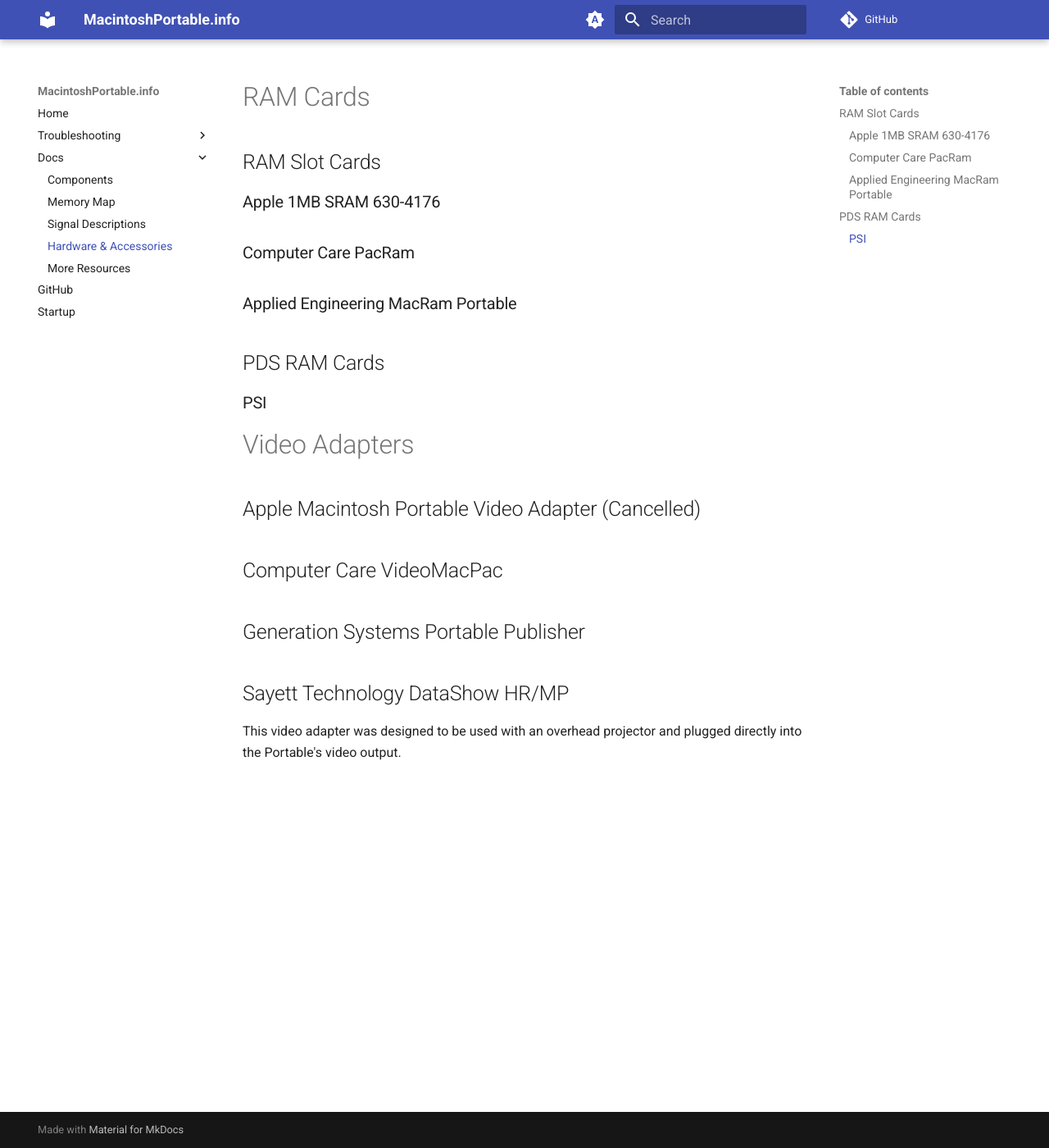
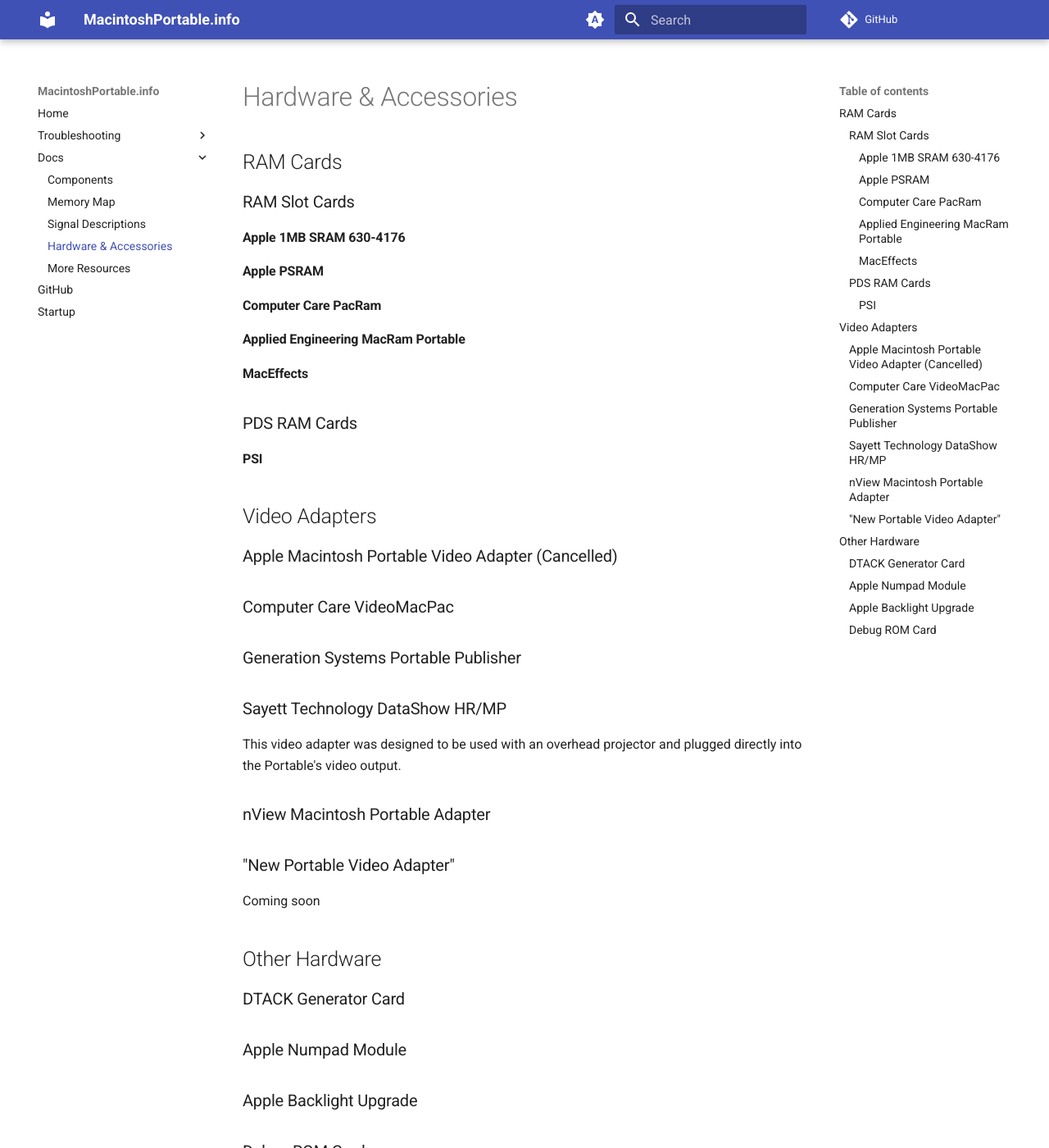
Before and after one commit to rezafouladian/MacintoshPortable, an MkDocs documentation site: the page built from docs/HardwareAndAccessories.md, in a window 1280 px wide and 1400 px high. Shown: the whole window at 82% size. Built offline with MkDocs 1.6.1 and Material for MkDocs 9.7.7, drawn with Linux system fonts in a browser that asks for light colours; comment, search, counter and statistics services are not loaded; some of the changed text lies outside the part shown.

Commit message:
Update HardwareAndAccessories.md

```diff
--- a/docs/HardwareAndAccessories.md
+++ b/docs/HardwareAndAccessories.md
@@ -1,23 +1,44 @@
-# RAM Cards
-## RAM Slot Cards
+## RAM Cards
+### RAM Slot Cards
 
-### Apple 1MB SRAM 630-4176
+#### Apple 1MB SRAM 630-4176
 
-### Computer Care PacRam
+#### Apple PSRAM
 
-### Applied Engineering MacRam Portable
+#### Computer Care PacRam
 
-## PDS RAM Cards
+#### Applied Engineering MacRam Portable
 
-### PSI
+#### MacEffects
 
-# Video Adapters
+### PDS RAM Cards
 
-## Apple Macintosh Portable Video Adapter (Cancelled)
+#### PSI
 
-## Computer Care VideoMacPac
+## Video Adapters
 
-## Generation Systems Portable Publisher
+### Apple Macintosh Portable Video Adapter (Cancelled)
 
-## Sayett Technology DataShow HR/MP
+### Computer Care VideoMacPac
+
+### Generation Systems Portable Publisher
+
+### Sayett Technology DataShow HR/MP
 This video adapter was designed to be used with an overhead projector and plugged directly into the Portable's video output.
+
+### nView Macintosh Portable Adapter
+
+### "New Portable Video Adapter"
+Coming soon
+
+## Other Hardware
+
+### DTACK Generator Card
+
+### Apple Numpad Module
+
+### Apple Backlight Upgrade
+
+### Debug ROM Card
+Coming soon
+[https://github.com/rezafouladian/MacintoshPortableTestROM](https://github.com/rezafouladian/MacintoshPortableTestROM)
```
